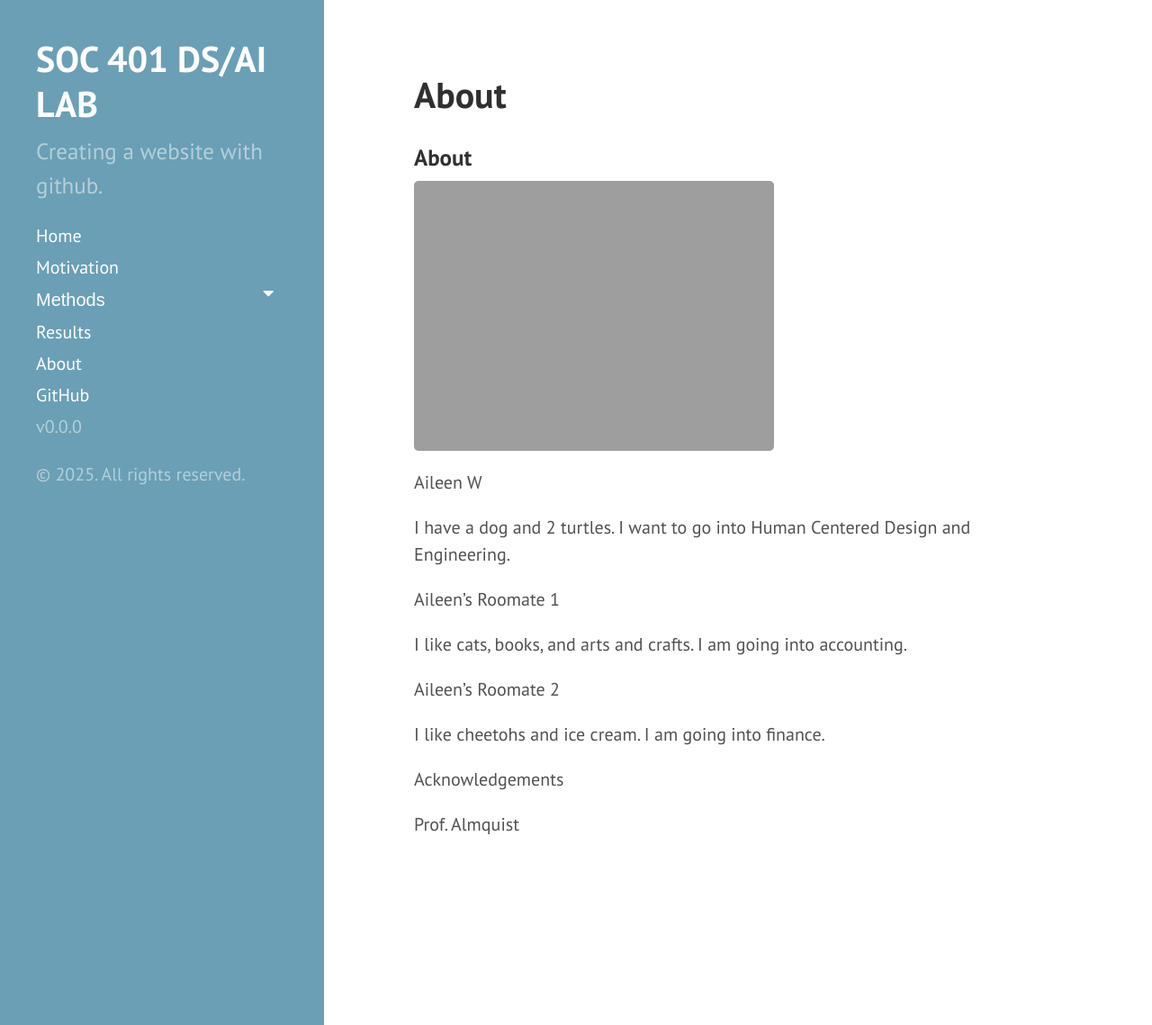
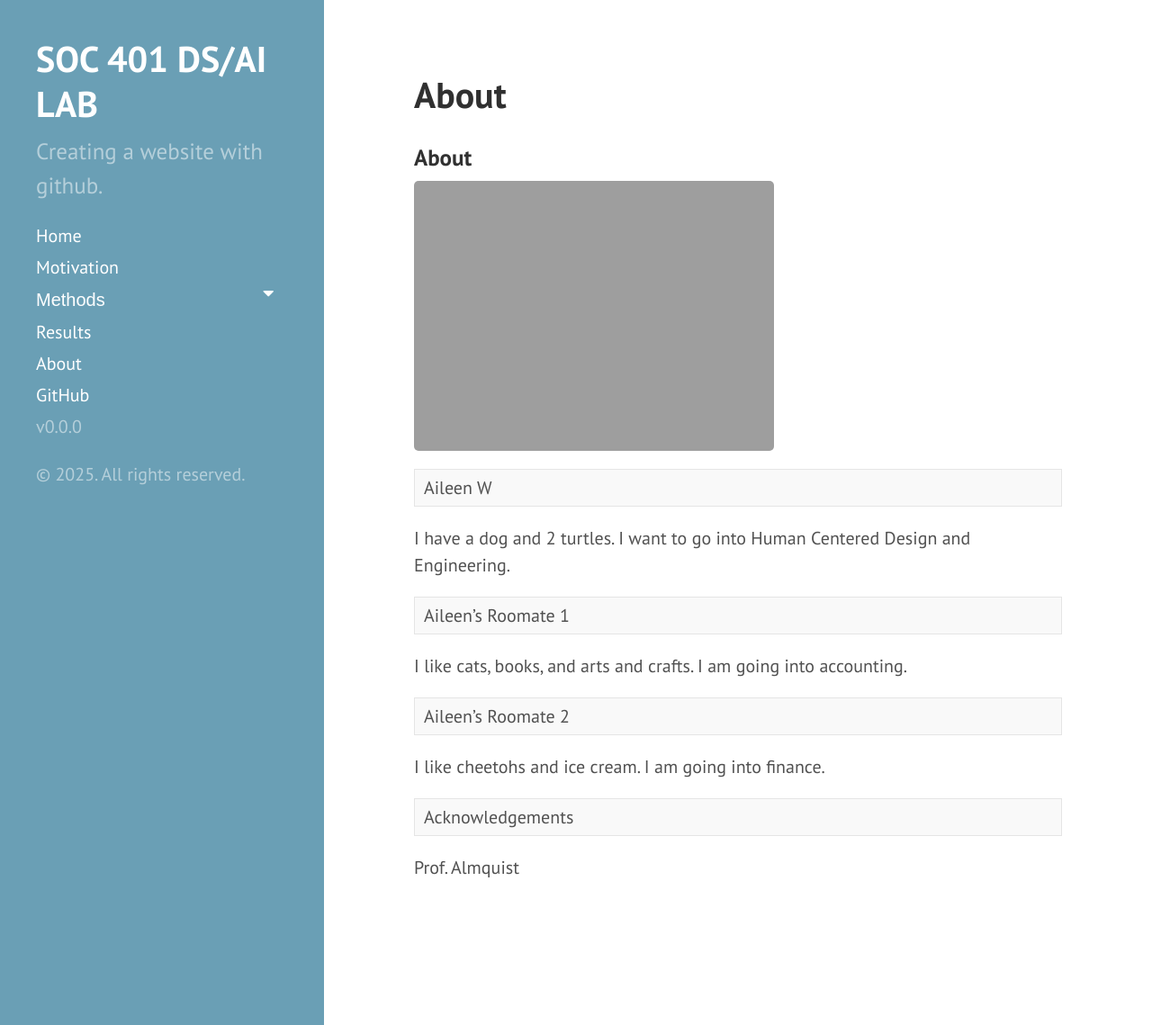
Before and after one commit to alwu25/My-SOC-401-Project, a Jekyll site: the page built from about.md, in a window 1280 px wide and 1139 px high. Shown: the whole window at 90% size. Built offline with Jekyll 4.4.1, drawn with Linux system fonts in a browser that asks for light colours.

```diff
--- a/about.md
+++ b/about.md
@@ -7,18 +7,21 @@ title: About
 
 <img src="{{ site.url }}{{ site.baseurl }}/assets/img/teamphoto.HEIC">
 
-Aileen W
+| Aileen W |
 
 I have a dog and 2 turtles. I want to go into Human Centered Design and Engineering.
 
-Aileen's Roomate 1
+
+| Aileen's Roomate 1 |
 
 I like cats, books, and arts and crafts. I am going into accounting.
 
-Aileen's Roomate 2
+
+| Aileen's Roomate 2 |
 
 I like cheetohs and ice cream. I am going into finance.
 
-Acknowledgements
+
+| Acknowledgements |
 
 Prof. Almquist
```
